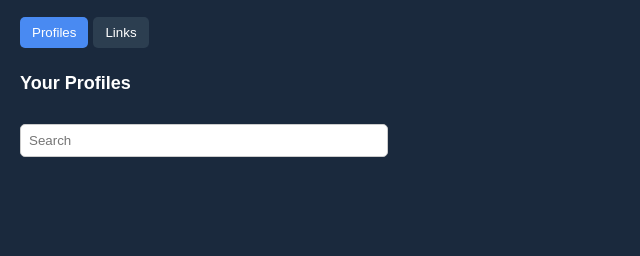
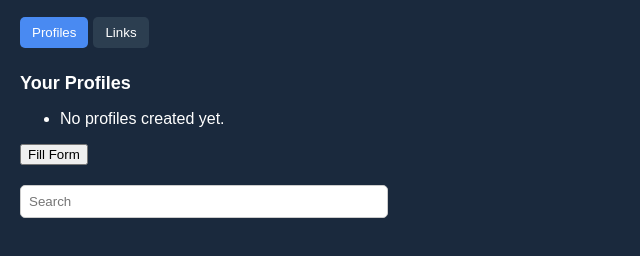
Before and after one commit to The-Code-Labz/SwiftForm_Autofill, a website built with Vite: page popup.html in a window 1280 px wide. Shown: the part 54-310 px from the top of the page, without its empty margins (0-640 px from the left). Built offline with nearby package versions, Linux system fonts and the light colour scheme; some packages are replaced by stand-ins of ours.

Commit message:
Initial commit

```diff
--- a/popup.html
+++ b/popup.html
@@ -15,20 +15,21 @@
     </div>
 
     <div class="tab-buttons">
-      <button class="tab-button active" data-tab="profiles">Profiles</button>
-      <button class="tab-button" data-tab="links">Links</button>
+      <button id="profiles-tab" class="tab-button active" data-tab="profiles">Profiles</button>
+      <button id="links-tab" class="tab-button" data-tab="links">Links</button>
     </div>
 
-    <div class="tab-content" id="profiles-tab">
+    <div class="tab-content" id="profiles" style="display: block;">
       <h2 class="profiles-title">Your Profiles</h2>
-      <div id="profiles">
+      <ul id="profileList">
         <!-- Profiles will be displayed here -->
-      </div>
+      </ul>
+      <button id="fillForm">Fill Form</button>
     </div>
 
-    <div class="tab-content" id="links-tab" style="display: none;">
+    <div class="tab-content" id="links" style="display: none;">
       <h2 class="links-title">Your Links</h2>
-      <div id="links">
+      <div id="linksList">
         <!-- Links will be displayed here -->
       </div>
       <button id="addLink" class="add-link-button">Add Link</button>
--- a/popup.js
+++ b/popup.js
@@ -1,33 +1,47 @@
 document.addEventListener('DOMContentLoaded', function() {
   const profileList = document.getElementById('profileList');
   const profilesTab = document.getElementById('profiles-tab');
-  const settingsTab = document.getElementById('settings-tab');
+  const linksTab = document.getElementById('links-tab'); // Get the links tab
+  const profilesContent = document.getElementById('profiles');
+  const linksContent = document.getElementById('links');
+  const addProfileButton = document.getElementById('addProfile');
+  const fillFormButton = document.getElementById('fillForm');
 
-  // Function to switch to the Profiles tab
-  function switchToProfilesTab() {
-    profilesTab.classList.add('active');
-    settingsTab.classList.remove('active');
-    document.getElementById('profiles').style.display = 'block';
-    document.getElementById('settings').style.display = 'none';
-    loadProfiles(); // Reload profiles when switching back
+  // Function to switch tabs
+  function switchTab(tabId) {
+    // Remove active class from all tab buttons and hide all tab content
+    [profilesTab, linksTab].forEach(tab => tab.classList.remove('active'));
+      [profilesContent, linksContent].forEach(content => content.style.display = 'none');
+
+    // Add active class to the clicked tab and show corresponding content
+    document.getElementById(tabId + '-tab').classList.add('active');
+    document.getElementById(tabId).style.display = 'block';
+
+    if (tabId === 'profiles') {
+      loadProfiles(); // Reload profiles when switching to the Profiles tab
     }
-
-    // Function to switch to the Settings tab
-    function switchToSettingsTab() {
-        settingsTab.classList.add('active');
-        profilesTab.classList.remove('active');
-        document.getElementById('settings').style.display = 'block';
-        document.getElementById('profiles').style.display = 'none';
   }
 
   // Event listener for Profiles tab
-  profilesTab.addEventListener('click', switchToProfilesTab);
+  if (profilesTab) {
+    profilesTab.addEventListener('click', () => switchTab('profiles'));
+  } else {
+    console.error("profilesTab element not found");
+  }
 
-    // Event listener for Settings tab
-    settingsTab.addEventListener('click', switchToSettingsTab);
+  // Event listener for Links tab
+    if (linksTab) {
+        linksTab.addEventListener('click', () => switchTab('links'));
+    } else {
+        console.error("linksTab element not found");
+    }
 
   // Load profiles
   function loadProfiles() {
+    if (!profileList) {
+      console.error("profileList element not found");
+      return;
+    }
     chrome.storage.sync.get('profiles', function(data) {
       const profiles = data.profiles || [];
       profileList.innerHTML = ''; // Clear existing list
@@ -73,17 +87,17 @@ document.addEventListener('DOMContentLoaded', function() {
     });
   }
 
-  // Load profiles on popup load
-  loadProfiles();
-
   // Add Profile button
-  const addProfileButton = document.getElementById('addProfile');
+    if(addProfileButton) {
         addProfileButton.addEventListener('click', function() {
             chrome.tabs.create({ url: 'profile.html' });
         });
+    } else {
+        console.error("addProfileButton element not found");
+    }
 
   // Fill Form button
-const fillFormButton = document.getElementById('fillForm');
+    if (fillFormButton) {
         fillFormButton.addEventListener('click', function() {
             const selectedProfileIndex = profileList.querySelector('.selected')?.getAttribute('data-index');
             console.log('Fill Form button clicked. Selected profile index:', selectedProfileIndex);
@@ -104,9 +118,12 @@ fillFormButton.addEventListener('click', function() {
                 alert('Please select a profile to fill the form.');
             }
         });
-
+    } else {
+        console.error("fillFormButton element not found");
+    }
 
   // Select profile
+    if (profileList) {
         profileList.addEventListener('click', function(event) {
             if (event.target.tagName === 'LI') {
                 const selectedIndex = event.target.getAttribute('data-index');
@@ -119,13 +136,10 @@ fillFormButton.addEventListener('click', function() {
                 event.target.classList.add('selected');
             }
         });
+    } else {
+        console.error("profileList element not found in select profile listener");
+    }
 
-    // Event listener for Settings tab
-    document.getElementById('settings-tab').addEventListener('click', function() {
-        // Switch to Settings tab
-        document.getElementById('profiles-tab').classList.remove('active');
-        this.classList.add('active');
-        document.getElementById('profiles').style.display = 'none';
-        document.getElementById('settings').style.display = 'block';
+  // Initial load (show Profiles tab by default)
+  switchTab('profiles');
 });
-});
```
Lines whose indentation alone changed are shown as unchanged.
